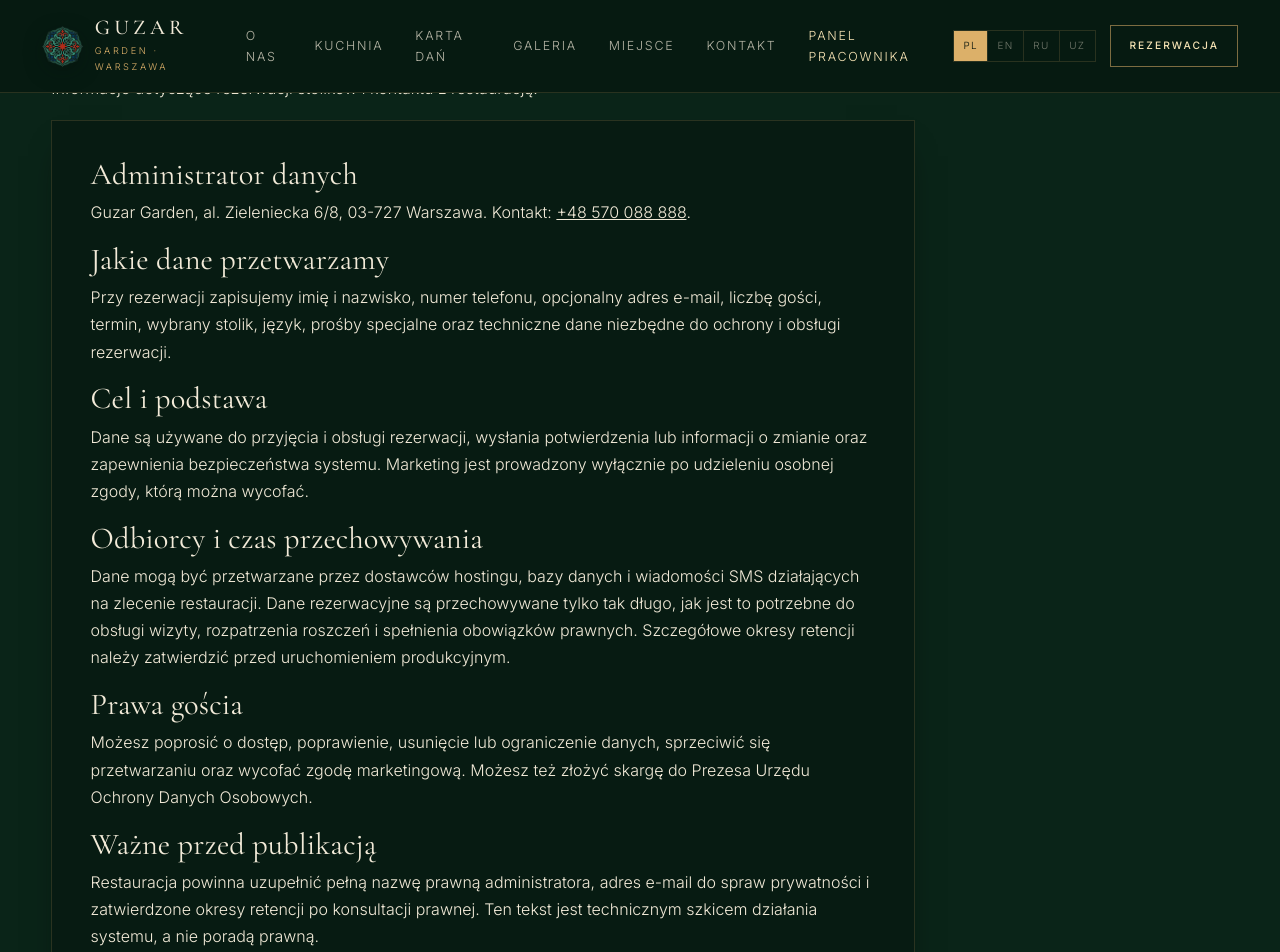
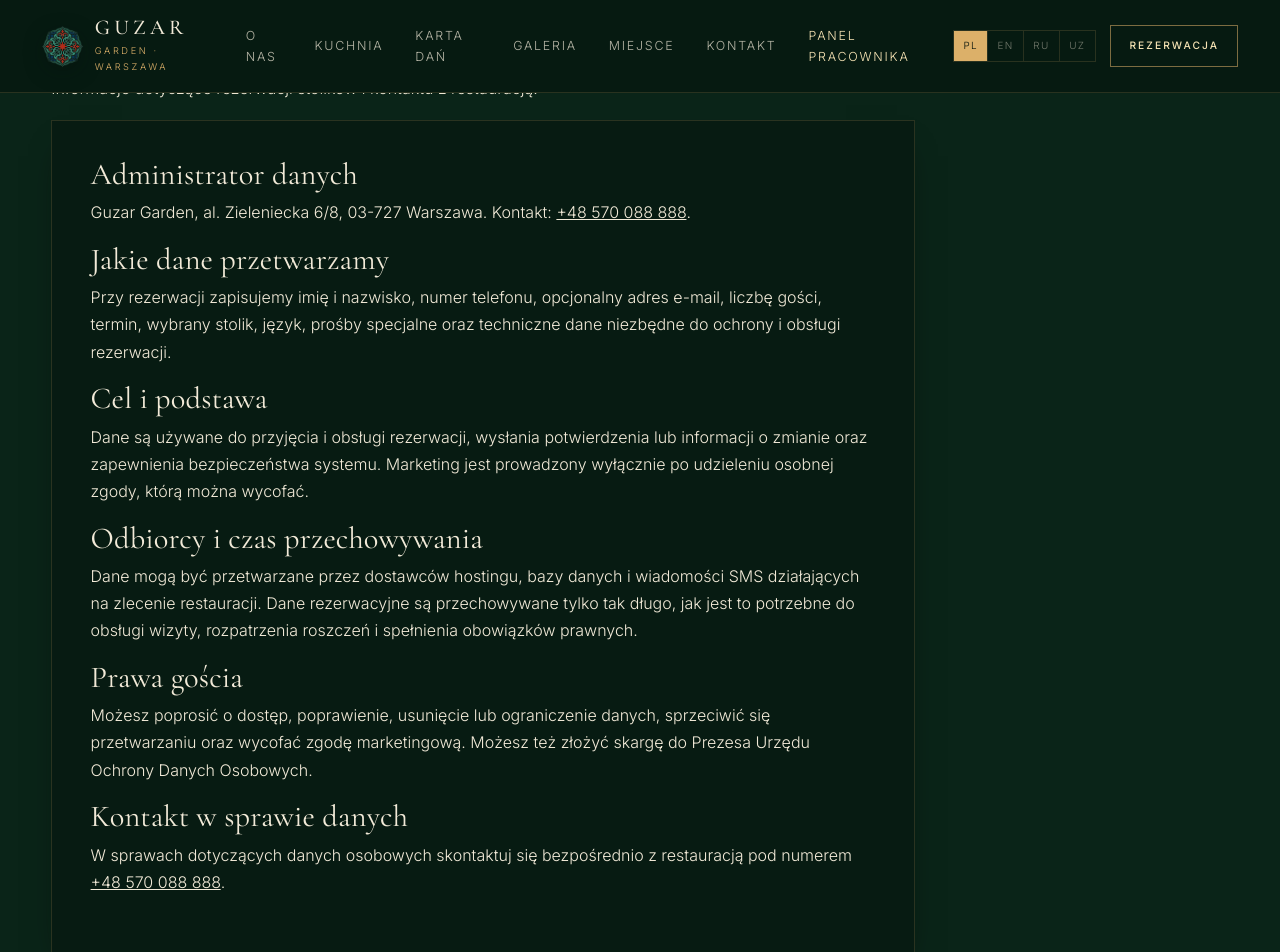
Before and after one commit to Atlasophy/guzar-garden-site, a Next.js app: page /privacy in a window 1280 px wide. Shown: the top 952 px of the page. Built offline with nearby package versions, Linux system fonts and the light colour scheme.

Commit message:
Prepare Cloudflare custom-domain launch

```diff
--- a/app/(menu)/layout.tsx
+++ b/app/(menu)/layout.tsx
@@ -4,6 +4,7 @@ import '../styles/base.css';
 import '../styles/cream.css';
 import { DocumentHead } from '@/components/shared/document-head';
 import { LocaleProvider } from '@/components/shared/locale-provider';
+import { PUBLIC_SITE_URL } from '@/lib/config/public-site';
 
 /**
  * The cream document: the menu.
@@ -17,7 +18,7 @@ import { LocaleProvider } from '@/components/shared/locale-provider';
  */
 
 export const metadata: Metadata = {
-  metadataBase: new URL(process.env.APP_BASE_URL ?? 'http://localhost:3000'),
+  metadataBase: new URL(PUBLIC_SITE_URL),
   title: 'Karta dań — Guzar Garden, Restauracja Uzbecka & Grill Halal',
   description:
     'Pełna karta dań Guzar Garden — plow, samsa z tandoora, szaszłyki, manty, lagman, chleb, desery i herbaty. Restauracja uzbecka przy Parku Skaryszewskim w Warszawie.',
--- a/app/(site)/layout.tsx
+++ b/app/(site)/layout.tsx
@@ -8,6 +8,7 @@ import '../styles/floor-refresh.css';
 import '../styles/reviews.css';
 import { DocumentHead } from '@/components/shared/document-head';
 import { LocaleProvider } from '@/components/shared/locale-provider';
+import { PUBLIC_SITE_URL } from '@/lib/config/public-site';
 
 /**
  * The emerald document: the landing page, the reservation flow and the guest's
@@ -19,7 +20,7 @@ import { LocaleProvider } from '@/components/shared/locale-provider';
  */
 
 export const metadata: Metadata = {
-  metadataBase: new URL(process.env.APP_BASE_URL ?? 'http://localhost:3000'),
+  metadataBase: new URL(PUBLIC_SITE_URL),
   title: {
     default: 'Guzar Garden — Restauracja Uzbecka & Grill Halal, Warszawa',
     template: '%s — Guzar Garden',
--- a/app/(site)/privacy/page.tsx
+++ b/app/(site)/privacy/page.tsx
@@ -6,7 +6,7 @@ import { SITE, TEL_HREF } from '@/components/shared/site-config';
 export const metadata: Metadata = {
   title: 'Polityka prywatności',
   alternates: { canonical: '/privacy' },
-  robots: { index: true, follow: true },
+  robots: { index: false, follow: true },
 };
 
 export default function PrivacyPage() {
@@ -43,8 +43,7 @@ export default function PrivacyPage() {
               Dane mogą być przetwarzane przez dostawców hostingu, bazy danych i wiadomości SMS
               działających na zlecenie restauracji. Dane rezerwacyjne są przechowywane tylko tak
               długo, jak jest to potrzebne do obsługi wizyty, rozpatrzenia roszczeń i spełnienia
-              obowiązków prawnych. Szczegółowe okresy retencji należy zatwierdzić przed
-              uruchomieniem produkcyjnym.
+              obowiązków prawnych.
             </p>
             <h2>Prawa gościa</h2>
             <p>
@@ -52,11 +51,10 @@ export default function PrivacyPage() {
               się przetwarzaniu oraz wycofać zgodę marketingową. Możesz też złożyć skargę do Prezesa
               Urzędu Ochrony Danych Osobowych.
             </p>
-            <h2>Ważne przed publikacją</h2>
+            <h2>Kontakt w sprawie danych</h2>
             <p>
-              Restauracja powinna uzupełnić pełną nazwę prawną administratora, adres e-mail do spraw
-              prywatności i zatwierdzone okresy retencji po konsultacji prawnej. Ten tekst jest
-              technicznym szkicem działania systemu, a nie poradą prawną.
+              W sprawach dotyczących danych osobowych skontaktuj się bezpośrednio z restauracją pod
+              numerem <a href={TEL_HREF}>{SITE.phoneDisplay}</a>.
             </p>
           </article>
         </div>
--- a/app/robots.ts
+++ b/app/robots.ts
@@ -1,6 +1,7 @@
 import type { MetadataRoute } from 'next';
+import { PUBLIC_SITE_URL } from '@/lib/config/public-site';
 
-const baseUrl = new URL(process.env.APP_BASE_URL ?? 'http://localhost:3000');
+const baseUrl = new URL(PUBLIC_SITE_URL);
 
 export default function robots(): MetadataRoute.Robots {
   return {
--- a/app/sitemap.ts
+++ b/app/sitemap.ts
@@ -1,6 +1,7 @@
 import type { MetadataRoute } from 'next';
+import { PUBLIC_SITE_URL } from '@/lib/config/public-site';
 
-const baseUrl = new URL(process.env.APP_BASE_URL ?? 'http://localhost:3000');
+const baseUrl = new URL(PUBLIC_SITE_URL);
 
 export default function sitemap(): MetadataRoute.Sitemap {
   return [
--- /dev/null
+++ b/lib/config/public-site.ts
@@ -0,0 +1,3 @@
+export const PUBLIC_SITE_URL =
+  process.env.APP_BASE_URL ??
+  (process.env.NODE_ENV === 'production' ? 'https://guzargarden.pl' : 'http://localhost:3000');
```
Also changed, not shown: app/(site)/page.tsx (+4 -3 lines), worker/index.ts (+15 -5 lines), 1 other file (tests, documents, lock files or other folders).
